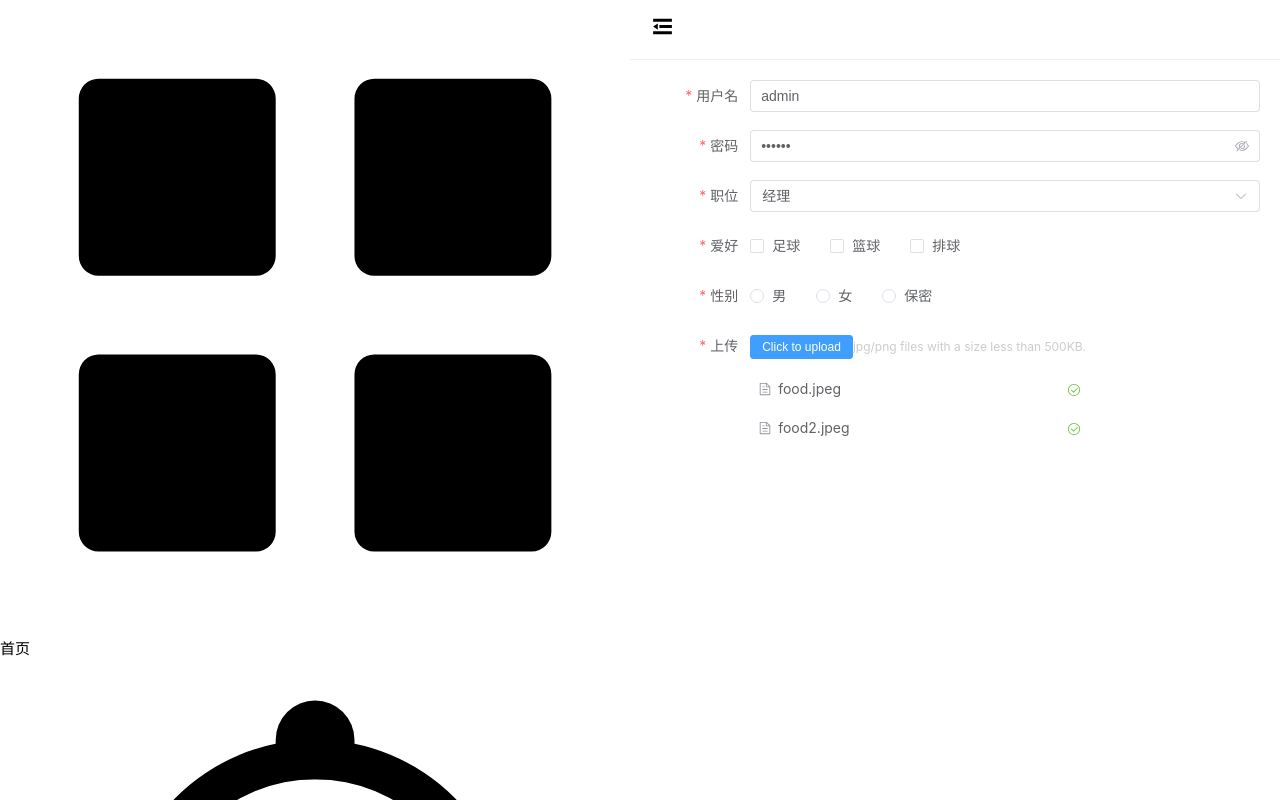
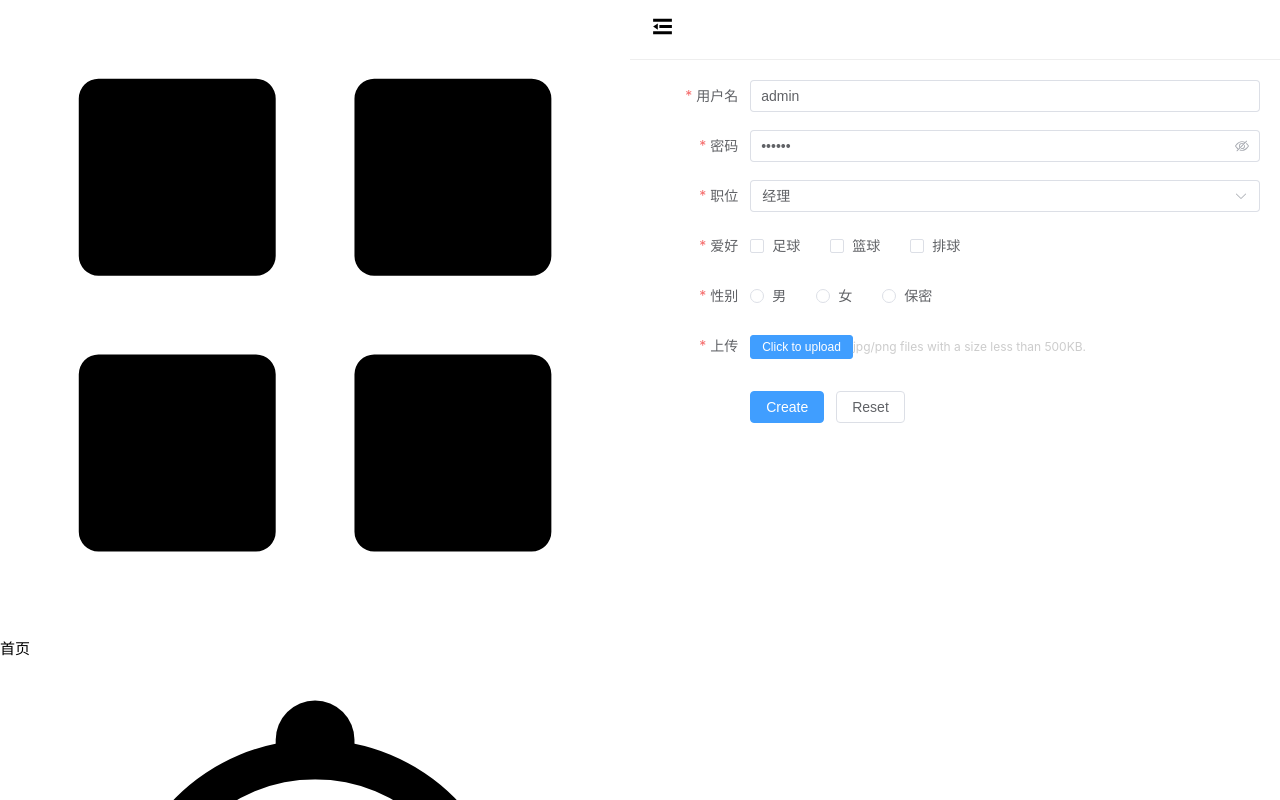
Before and after one commit to Kento97/packaging-vue3-components, a Vue app: page /form in a window 1280 px wide. Built offline with nearby package versions, Linux system fonts and the light colour scheme.

Commit message:
完善上传文件组件

```diff
--- a/src/components/form/src/index.vue
+++ b/src/components/form/src/index.vue
@@ -1,5 +1,5 @@
 <template>
-  <el-form v-if="model" :model="model" :rules="rules" :validate-on-rule-change="false" v-bind="$attrs">
+  <el-form v-if="model" ref="form" :model="model" :rules="rules" :validate-on-rule-change="false" v-bind="$attrs">
     <template v-for="(item,index) in options">
       <el-form-item
           v-if="!item.children || item.children.length===0"
@@ -16,7 +16,6 @@
             v-else
             :before-remove="beforeRemove"
             :before-upload="beforeUpload"
-            :http-request="httpRequest"
             :on-change="onChange"
             :on-error="onError"
             :on-exceed="onExceed"
@@ -50,6 +49,9 @@
         </component>
       </el-form-item>
     </template>
+    <el-form-item>
+      <slot :form="form" :model="model" name="action"></slot>
+    </el-form-item>
   </el-form>
 </template>
 
@@ -59,8 +61,16 @@ import type {FormOptions} from "@/components/form/src/types/types";
 import {ref, watch} from "vue";
 import cloneDeep from "lodash/cloneDeep";
 import type {RuleItem} from "@/components/form/src/types/rule";
-import type {UploadFile, UploadFiles, UploadProgressEvent, UploadRawFile, UploadRequestOptions} from "element-plus";
+import type {
+  UploadFile,
+  UploadFiles,
+  UploadProgressEvent,
+  UploadProps,
+  UploadRawFile,
+  UploadRequestOptions
+} from "element-plus";
 import type {UploadUserFile} from "element-plus";
+import type {FormInstance} from 'element-plus';
 
 interface IProps {
   //表单的配置项
@@ -68,6 +78,8 @@ interface IProps {
 }
 
 const {options} = defineProps<IProps>();
+
+const form = ref<FormInstance>();
 
 const model = ref<Record<string, any>>();
 const rules = ref<Record<string, RuleItem[]>>();
@@ -102,7 +114,11 @@ const onPreview = (uploadFile: UploadFile) => {
 const onRemove = (uploadFile: UploadFile, uploadFiles: UploadFiles) => {
   emits('on-remove', {uploadFile, uploadFiles});
 };
-const onSuccess = (response: any, uploadFile: UploadFile, uploadFiles: UploadFiles) => {
+const onSuccess: UploadProps['onSuccess'] = (response: any, uploadFile: UploadFile, uploadFiles: UploadFiles) => {
+  const uploadItem = options.find((item) => item.type === 'upload');
+  if (uploadItem && uploadItem.prop && model.value) {
+    model.value[uploadItem.prop] = {response, uploadFile, uploadFiles};
+  }
   emits('on-success', {response, uploadFile, uploadFiles});
 };
 const onError = (error: Error, uploadFile: UploadFile, uploadFiles: UploadFiles) => {
--- a/src/views/form/index.vue
+++ b/src/views/form/index.vue
@@ -19,6 +19,13 @@
           jpg/png files with a size less than 500KB.
         </div>
       </template>
+      <template #action="scope">
+        <el-button type="primary" @click="submitForm(scope)"
+        >Create
+        </el-button
+        >
+        <el-button @click="resetForm(scope)">Reset</el-button>
+      </template>
     </my-form>
   </div>
 </template>
@@ -28,17 +35,29 @@
 import {ref} from "vue";
 import type {FormOptions} from "@/components/form/src/types/types";
 import {ElMessage, ElMessageBox, type UploadProps, type UploadUserFile} from 'element-plus';
+import type {FormInstance} from 'element-plus';
 
-const fileList = ref<UploadUserFile[]>([
-  {
-    name: 'food.jpeg',
-    url: 'https://fuss10.elemecdn.com/3/63/4e7f3a15429bfda99bce42a18cdd1jpeg.jpeg?imageMogr2/thumbnail/360x360/format/webp/quality/100',
-  },
-  {
-    name: 'food2.jpeg',
-    url: 'https://fuss10.elemecdn.com/3/63/4e7f3a15429bfda99bce42a18cdd1jpeg.jpeg?imageMogr2/thumbnail/360x360/format/webp/quality/100',
-  },
-]);
+interface IScope {
+  form: FormInstance,
+  model: any
+}
+
+
+function submitForm(scope: IScope) {
+  scope.form.validate((valid) => {
+    if (valid) {
+      console.log(scope.model);
+      ElMessage.success("验证成功");
+    } else {
+      ElMessage.error("验证失败");
+    }
+  });
+}
+
+function resetForm(scope: IScope) {
+  scope.form.resetFields();
+}
+
 const options: FormOptions[] = [
   {
     type: 'input',
@@ -188,7 +207,6 @@ const options: FormOptions[] = [
     uploadAttrs: {
       action: 'https://jsonplaceholder.typicode.com/posts/',
       limit: 3,
-      fileList: fileList.value,
       multiple: true
     },
     rules: [
```
